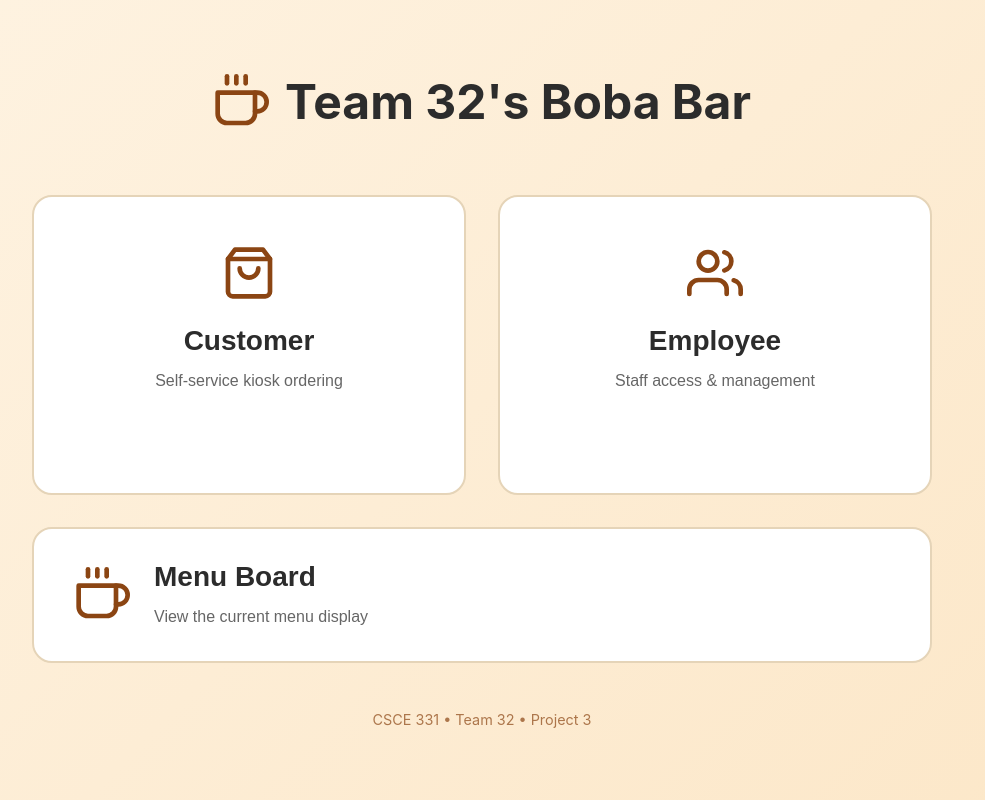
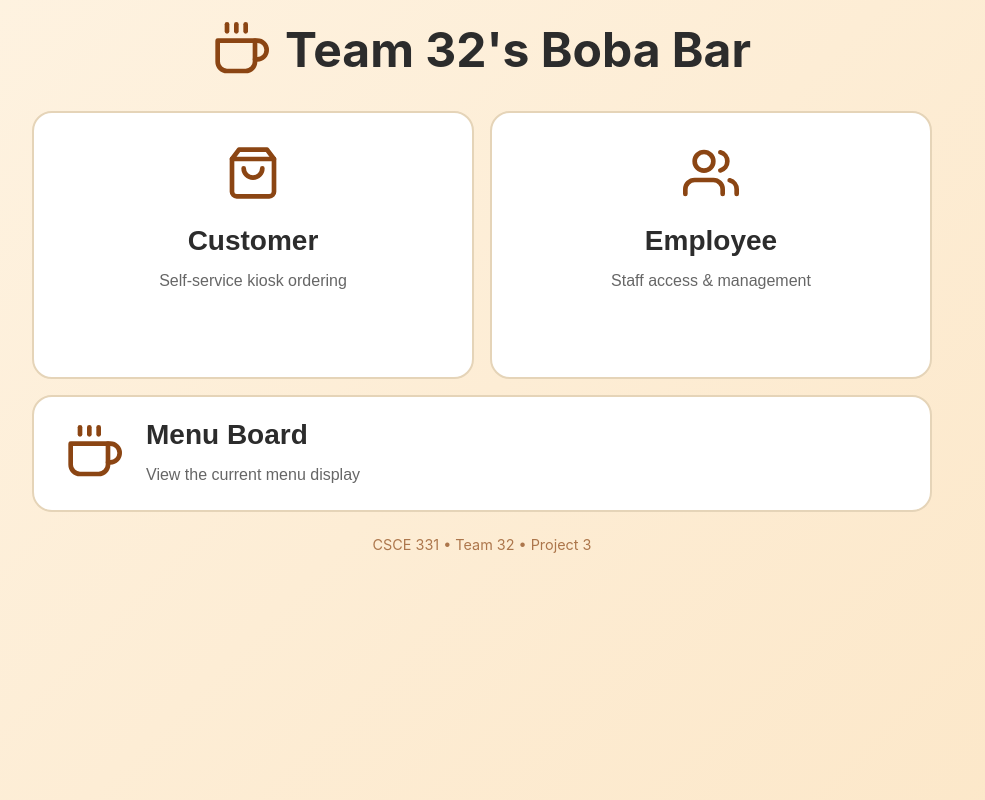
Before and after one commit to CSCE-331-Spring-2026-900-908/project3_team32, a React (Vite) app in the folder frontend/: page / in a window 1280 px wide. Shown: the whole page, without its empty margins (158-1143 px from the left). Built offline with nearby package versions, Linux system fonts and the light colour scheme; no server answers; the HTML template or start-up script is replaced by a standard one.

Commit message:
portal page usability

```diff
--- a/frontend/src/screens/portal/Portal.css
+++ b/frontend/src/screens/portal/Portal.css
@@ -1,10 +1,29 @@
+.portal-route-active,
+.portal-route-active body {
+  position: static !important;
+  height: auto !important;
+  min-height: 100% !important;
+  overflow-y: auto !important;
+  overflow-x: hidden !important;
+}
+
+.portal-route-active #root {
+  position: static !important;
+  height: auto !important;
+  min-height: 100vh !important;
+  overflow: visible !important;
+}
+
 .portal {
   min-height: 100vh;
+  height: 100vh;
   display: flex;
-  align-items: center;
+  align-items: flex-start;
   justify-content: center;
   background: linear-gradient(135deg, #fef3e2 0%, #fce7c8 100%);
-  padding: 2rem;
+  padding: clamp(1rem, 2.5vh, 2rem);
+  overflow-y: auto;
+  overflow-x: hidden;
 }
 
 .portal-content {
@@ -14,7 +33,7 @@
 }
 
 .portal-header {
-  margin-bottom: 4rem;
+  margin-bottom: clamp(1.5rem, 4vh, 4rem);
 }
 
 .logo {
@@ -48,8 +67,8 @@
 .portal-cards {
   display: grid;
   grid-template-columns: repeat(2, 1fr);
-  gap: 2rem;
-  margin-bottom: 2rem;
+  gap: clamp(1rem, 2vh, 2rem);
+  margin-bottom: clamp(1rem, 2vh, 2rem);
 }
 
 /* Shared card styles */
@@ -57,7 +76,7 @@
   background: white;
   border: 2px solid #e5d4b8;
   border-radius: 20px;
-  padding: 3rem 2rem;
+  padding: clamp(1.6rem, 4vh, 3rem) clamp(1.2rem, 2.5vw, 2rem);
   cursor: pointer;
   transition: all 0.3s ease;
   position: relative;
@@ -73,9 +92,9 @@
   flex-direction: row;
   align-items: center;
   gap: 1.5rem;
-  padding: 2rem 2.5rem;
+  padding: clamp(1.1rem, 2.8vh, 2rem) clamp(1.2rem, 2.5vw, 2.5rem);
   text-align: left;
-  margin-bottom: 3rem;
+  margin-bottom: clamp(1.1rem, 3vh, 3rem);
   box-sizing: border-box;
 }
 
--- a/frontend/src/screens/portal/Portal.jsx
+++ b/frontend/src/screens/portal/Portal.jsx
@@ -1,4 +1,4 @@
-import React from 'react';
+import React, { useEffect } from 'react';
 import { useNavigate } from 'react-router-dom';
 import { FiShoppingBag, FiUsers, FiCoffee } from 'react-icons/fi';
 import { HiArrowRight } from 'react-icons/hi';
@@ -6,6 +6,15 @@ import './Portal.css';
 
 function Portal() {
   const navigate = useNavigate();
+
+  useEffect(() => {
+    document.documentElement.classList.add('portal-route-active');
+    document.body.classList.add('portal-route-active');
+    return () => {
+      document.documentElement.classList.remove('portal-route-active');
+      document.body.classList.remove('portal-route-active');
+    };
+  }, []);
 
   return (
     <div className="portal">
```
Also changed, not shown: 5 other files (tests, documents, lock files or other folders).
